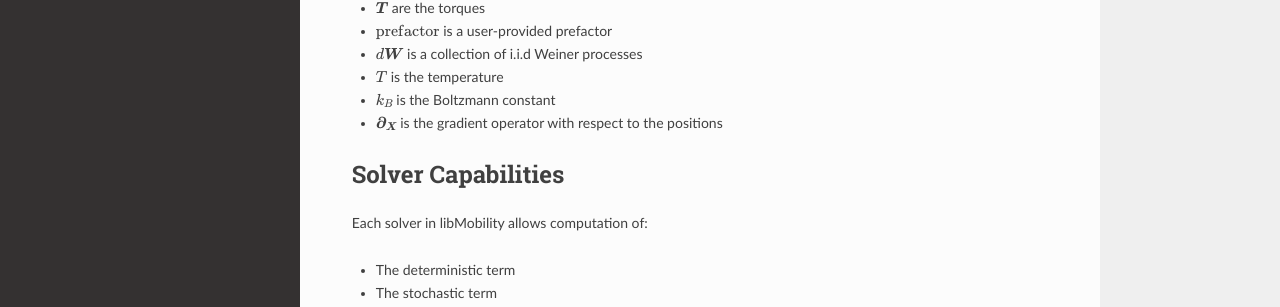
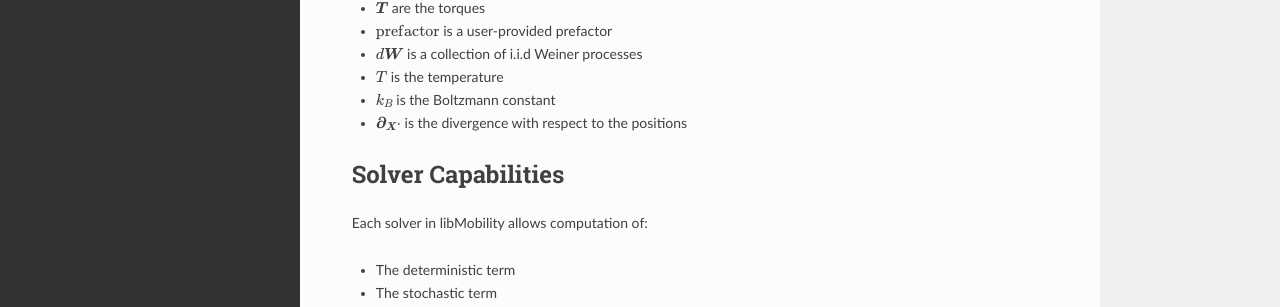
Before and after one commit to stochasticHydroTools/libMobility, a Sphinx documentation site: the page built from docs/source/index.rst, in a window 1280 px wide and 1275 px high. Shown: the part 577-884 px from the top of the window. Built offline with Sphinx 7.4.7 and the Read the Docs theme 3.1.0, drawn with Linux system fonts in a browser that asks for light colours.

Commit message:
Update docs

```diff
--- a/docs/source/index.rst
+++ b/docs/source/index.rst
@@ -23,7 +23,7 @@ Where:
 - :math:`d\boldsymbol{W}` is a collection of i.i.d Weiner processes
 - :math:`T` is the temperature
 - :math:`k_B` is the Boltzmann constant
-- :math:`\boldsymbol{\partial}_\boldsymbol{X}` is the gradient operator with respect to the positions
+- :math:`\boldsymbol{\partial}_\boldsymbol{X}\cdot` is the divergence with respect to the positions
 
 Solver Capabilities
 -------------------
```
